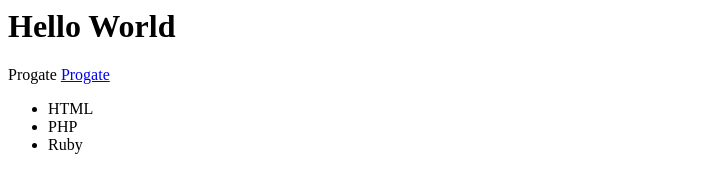
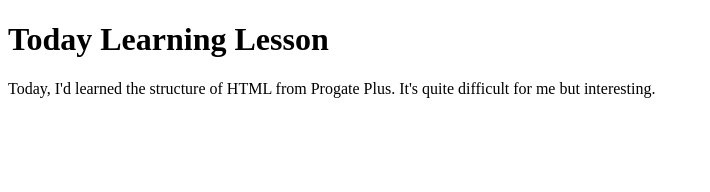
Before and after one commit to hnineieikyaw9-art/my-coding-journey, a plain HTML site: page index.html in a window 1280 px wide. Shown: the whole page, without its empty margins (0-710 px from the left). Drawn offline with Linux system fonts and the light colour scheme.

Commit message:
Add files via upload

```diff
--- a/index.html
+++ b/index.html
@@ -1,9 +1,11 @@
-<h1>Hello World</h1>
-<a>Progate</a>
-<a href="https://progate.com">Progate</a>
-<img scr="https://progate.com/images/family.jpg">
-<ul>
-    <li>HTML</li>
-    <li>PHP</li>
-    <li>Ruby</li>
-</ul>
+<!DOCTYPE html>
+<html>
+    <head>
+        <title>The Structure of HTML</title>
+        <link rel="stylesheet"href="stylesheet.css">
+    </head>
+    <body>
+    <h1>Today Learning Lesson</h1>
+    <p>Today, I'd learned the structure of HTML from Progate Plus. It's quite difficult for me but interesting.</p>
+    </body>
+</html>
```
